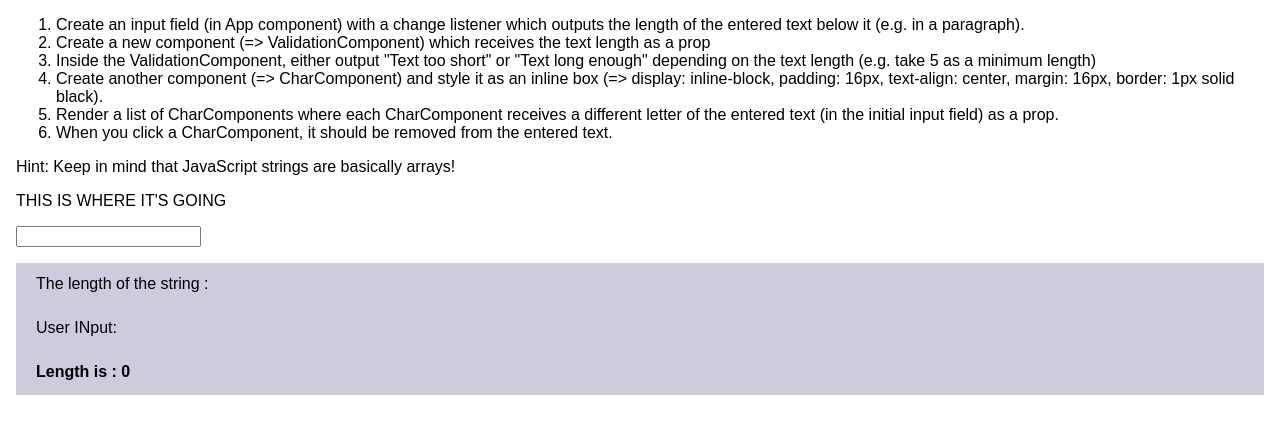
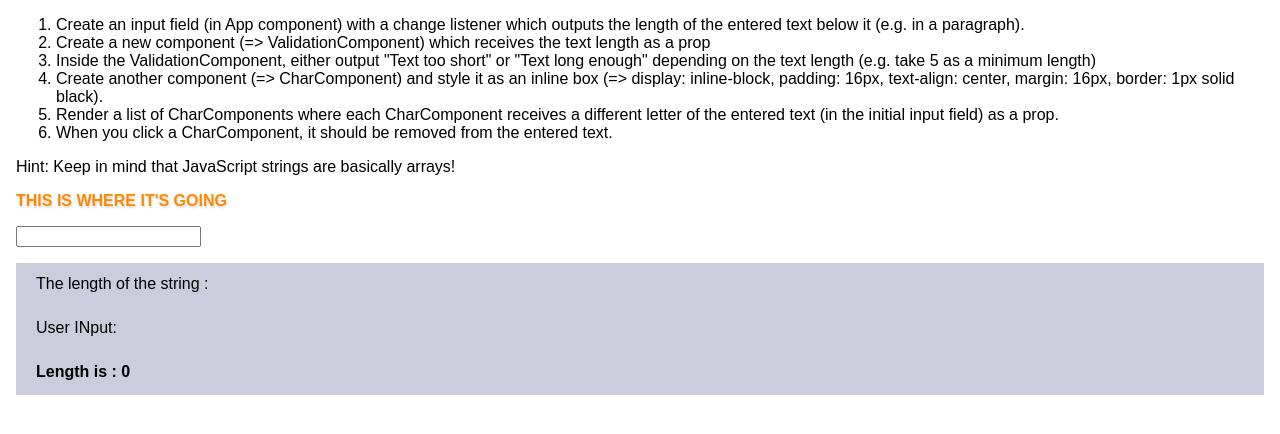
Before and after one commit to ural/udemy-test, a React (Create React App) app: page / in a window 1280 px wide. Shown: the top 434 px of the page. Built offline with nearby package versions, Linux system fonts and the light colour scheme.

Commit message:
fixed mismathced vars names

```diff
--- a/src/App.css
+++ b/src/App.css
@@ -13,3 +13,8 @@
   padding: 12px 20px;
   background: #ccccdd;
 }
+.sup--sup p:first-child {
+  color: #f80;
+  font-weight: 600;
+  text-shadow: 1px 2px 2px #ddd;
+}
--- a/src/App.js
+++ b/src/App.js
@@ -9,7 +9,7 @@ class App extends Component {
 
     inputField = (event) => {
       this.setState({
-          inputValue: event.target.value
+          userInput: event.target.value
       });
     };
 
@@ -37,11 +37,11 @@ class App extends Component {
                   <input
                       type="text"
                       onChange={this.inputField}
-                      value={this.state.inputValue || ''} />
+                      value={this.state.userInput || ''} />
               </form>
               <p className="u_input">
                   <span>The length of the string :  </span>
-                  <span>User INput: {this.state.inputValue} </span>
+                  <span>User INput: {this.state.userInput} </span>
                   <span> <strong>Length is : {strInput.length}</strong> </span>
               </p>
 
```
